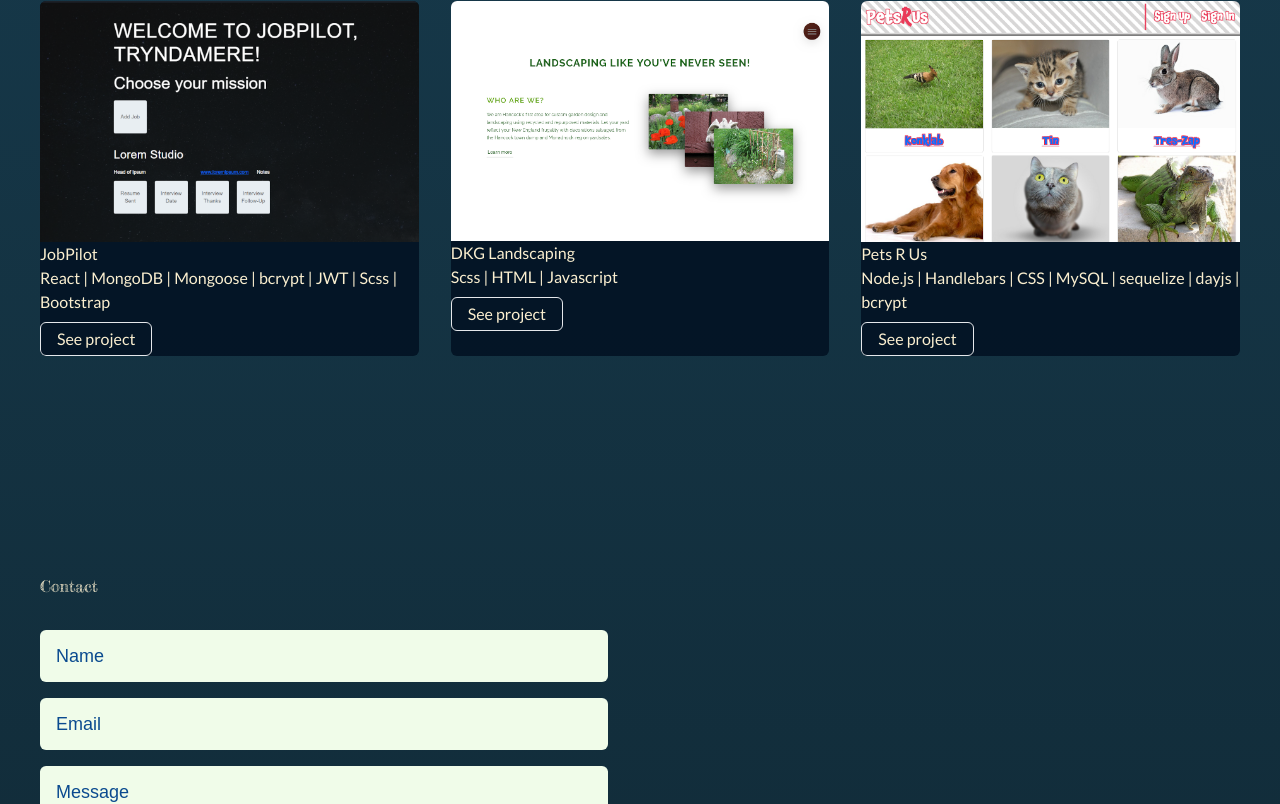
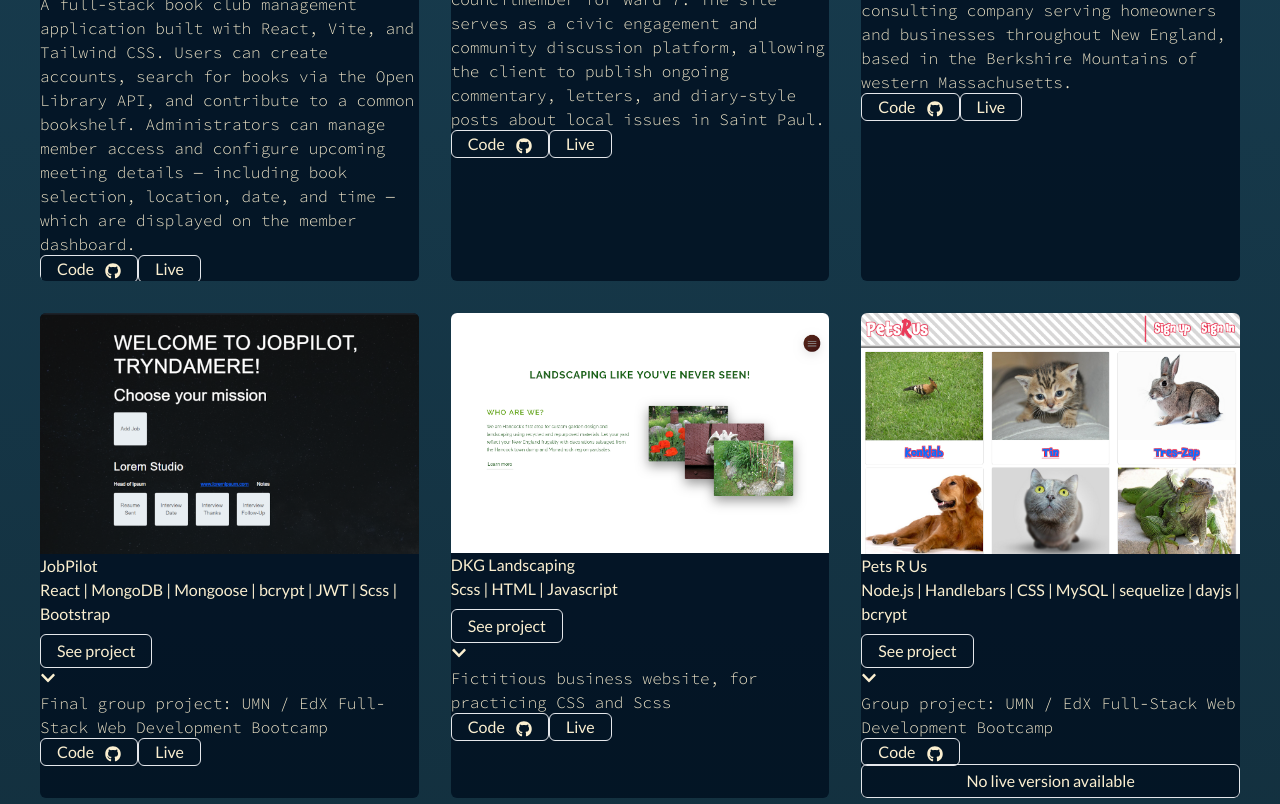
Before and after one commit to agDesignz/portfolio_2, a React (Vite) app: page / in a window 1280 px wide. Shown: the part 3040-3844 px from the top of the page. Built offline with nearby package versions, Linux system fonts and the light colour scheme; no server answers.

Commit message:
add overlay to project cards

```diff
--- a/src/assets/data/projects.js
+++ b/src/assets/data/projects.js
@@ -65,7 +65,7 @@
   },
   {
     title: "DKG Landscaping",
-    description: "Fictitious business website, for practicing Scss and CSS",
+    description: "Fictitious business website, for practicing CSS and Scss",
     stack: ["Scss", "HTML", "Javascript"],
     code: "https://github.com/agDesignz/dkgLandscaping_Sass",
     live: "https://agdesignz.github.io/dkgLandscaping_Sass/",
--- a/src/assets/styles/components/_link.css
+++ b/src/assets/styles/components/_link.css
@@ -1,6 +1,6 @@
 @layer components {
   .link-btn {
-    @apply py-1 px-4 border rounded-md  transition duration-300;
+    @apply py-1 px-4 border rounded-md transition duration-300 text-center;
     &--green {
       @apply border-green bg-green-800 text-orange-100;
 
@@ -13,6 +13,10 @@
       @apply border-saffron hover:bg-saffron hover:text-navy-800;
     }
 
+    &--outline {
+      @apply p-2 hover:bg-saffron-300 hover:border-saffron-300 hover:text-navy-800;
+    }
+
     &--dead {
       @apply opacity-50 cursor-default;
     }
--- a/src/assets/styles/components/_project-card.css
+++ b/src/assets/styles/components/_project-card.css
@@ -30,5 +30,25 @@
     &__stack {
       @apply font-mono text-sm tracking-tight;
     }
+
+    &__cover {
+      @apply absolute top-0 left-0 right-0 bottom-0 bg-navy-950/95 z-[200] p-4 grid grid-rows-[auto_1fr_auto] gap-6 overflow-y-scroll translate-y-full transition-all duration-500;
+
+      &--up {
+        @apply translate-y-0;
+      }
+    }
+
+    &__links {
+      @apply flex justify-center gap-4;
+    }
+
+    &__close {
+      @apply p-2 bg-navy-700 hover:bg-navy-600 rounded-full justify-self-end transition-colors duration-300;
+    }
+
+    &__down-chev {
+      @apply fill-saffron-300;
+    }
   }
 }
--- a/src/components/Footer.jsx
+++ b/src/components/Footer.jsx
@@ -15,6 +15,7 @@
           to="https://github.com/agDesignz"
           target="_blank"
           className="text-2xl hover:opacity-50"
+          aria-label="Github"
         >
           <FaGithub />
         </Link>
@@ -22,6 +23,7 @@
           to="https://www.linkedin.com/in/alexander-geer/"
           target="_blank"
           className="text-3xl hover:opacity-50"
+          aria-label="LinkedIn"
         >
           <FaLinkedin />
         </Link>
--- a/src/components/ProjectCard.jsx
+++ b/src/components/ProjectCard.jsx
@@ -1,6 +1,19 @@
+import { useRef } from "react";
 import { Link } from "react-router-dom";
+import { FaChevronDown, FaGithub } from "react-icons/fa";
 
 const ProjectCard = ({ project }) => {
+  const coverRef = useRef(null);
+
+  const openCover = () => {
+    console.log(coverRef.current);
+    coverRef.current.classList.add("project-card__cover--up");
+  };
+
+  const closeCover = () => {
+    coverRef.current.classList.remove("project-card__cover--up");
+  };
+
   return (
     <article className="project-card">
       <figure className="project-card__figure">
@@ -19,26 +32,51 @@
             </span>
           ))}
         </h4>
-        {/* <p>{project.description}</p> */}
-        {/* <div className="project-card__links">
-          <Link to={project.code} target="_blank" className="link-btn">
-            Code
+
+        <button
+          className="link-btn link-btn--outline mt-2 self-end"
+          onClick={openCover}
+          aria-label="Open overlay"
+        >
+          See project
+        </button>
+      </div>
+      <div className="project-card__cover" ref={coverRef}>
+        <button
+          className="project-card__close"
+          ref={coverRef}
+          onClick={closeCover}
+          aria-label="Close overlay"
+        >
+          <FaChevronDown className="project-card__down-chev" />
+        </button>
+        <p>{project.description}</p>
+        <div className="project-card__links">
+          <Link
+            to={project.code}
+            target="_blank"
+            className="link-btn link-btn--outline flex-1"
+          >
+            Code <FaGithub alt="Github Icon" className="ml-2 inline-block" />
           </Link>
           {project.live ? (
             <Link
               to={project.live && project.live}
               target="_blank"
-              className="link-btn"
+              className="link-btn link-btn--outline flex-1"
             >
               Live
             </Link>
           ) : (
-            <div className="link-btn link-btn--dead">
+            <div
+              disabled
+              aria-disabled="true"
+              className="link-btn link-btn--outline link-btn--dead flex-1"
+            >
               No live version available
             </div>
           )}
-        </div> */}
-        <button className="link-btn mt-2 self-end">See project</button>
+        </div>
       </div>
     </article>
   );
--- /dev/null
+++ b/src/components/ProjectModal.jsx
@@ -0,0 +1,10 @@
+const ProjectModal = () => {
+  return (
+    <div className="absolute top-0 left-0 right-0 bottom-0 bg-navy-950/95 z-[200] flex justify-center items-center">
+      <div className="project-card bg-white">
+        <h3 className="project-card__title">Modal Title Here</h3>
+      </div>
+    </div>
+  );
+};
+export default ProjectModal;
--- a/tailwind.config.js
+++ b/tailwind.config.js
@@ -49,20 +49,7 @@
           900: "#2f2304",
           950: "#211803",
         },
-        ocean: {
-          DEFAULT: "#3890bc",
-          50: "#ebf5f9",
-          100: "#d8eaf3",
-          200: "#b0d5e8",
-          300: "#89c0dc",
-          400: "#62abd0",
-          500: "#3b96c4",
-          600: "#2f789d",
-          700: "#235a76",
-          800: "#173c4f",
-          900: "#0c1e27",
-          950: "#08151b",
-        },
+
         green: {
           DEFAULT: "#3E8914",
           50: "#f0fce9",
@@ -91,6 +78,20 @@
           900: "#301303",
           950: "#220d02",
         },
+        ocean: {
+          DEFAULT: "#3890bc",
+          50: "#ebf5f9",
+          100: "#d8eaf3",
+          200: "#b0d5e8",
+          300: "#89c0dc",
+          400: "#62abd0",
+          500: "#3b96c4",
+          600: "#2f789d",
+          700: "#235a76",
+          800: "#173c4f",
+          900: "#0c1e27",
+          950: "#08151b",
+        },
         navy: {
           DEFAULT: "#083D77",
           50: "#e7f2fd",
```
